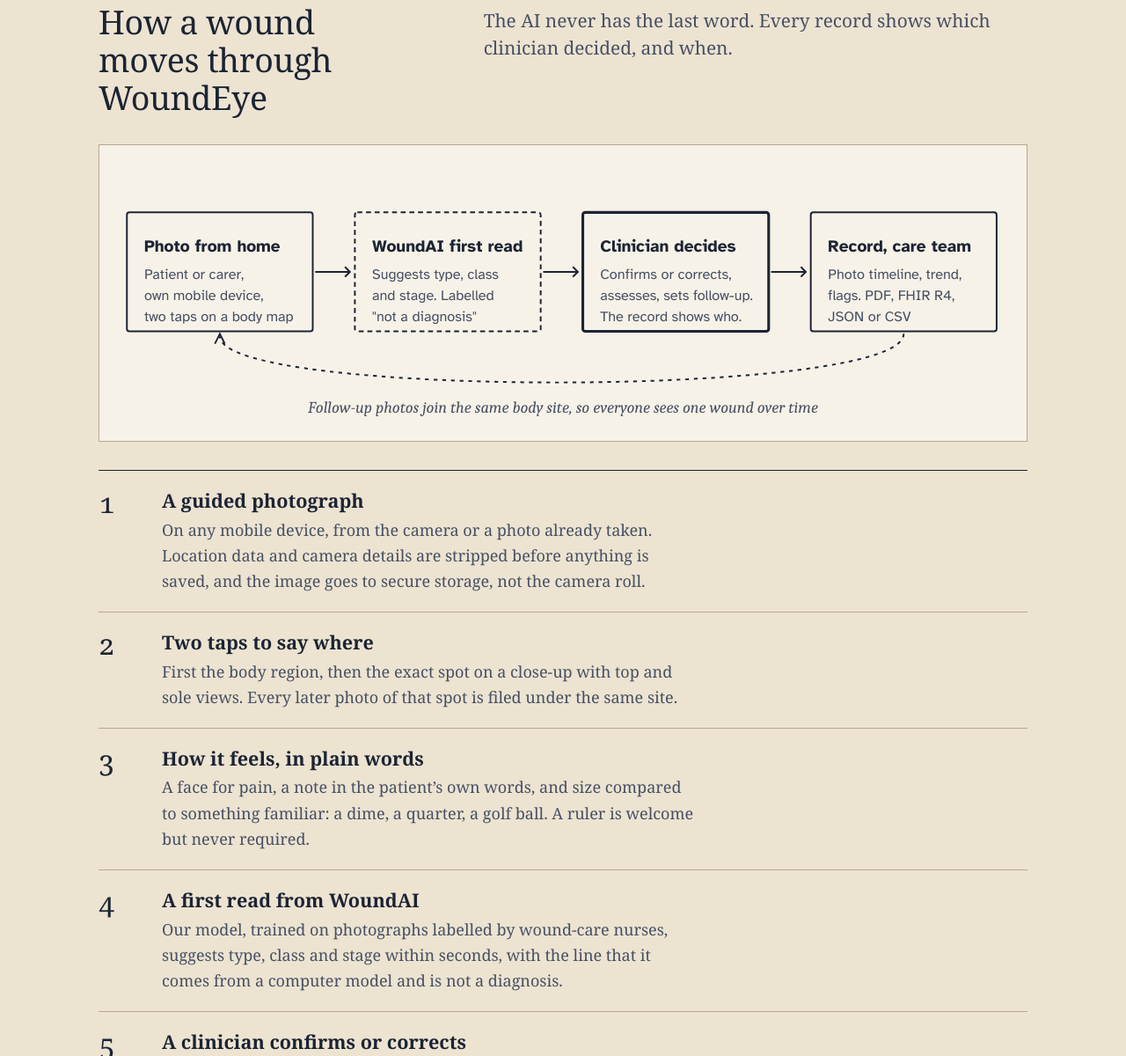
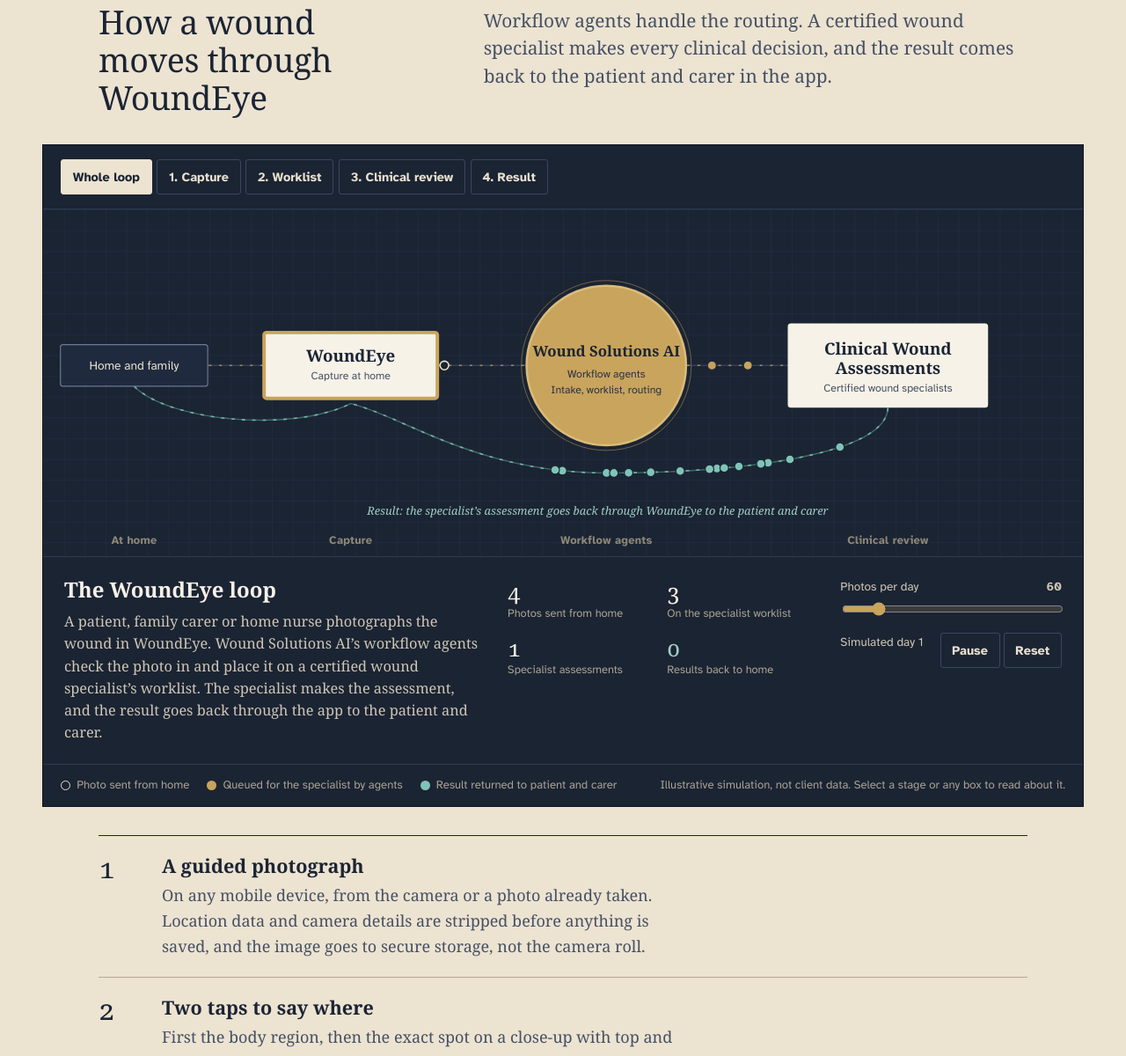
Before and after one commit to TrustedSciences/wounds-ai.site, a plain HTML site: page woundeye.html in a window 1280 px wide. Shown: the part 1120-2320 px from the top of the page at 88% size. Drawn offline with Linux system fonts and the light colour scheme; animation ran at ten frames a second.

Commit message:
Add files via upload

```diff
--- a/assets/flow.js
+++ b/assets/flow.js
@@ -66,8 +66,31 @@
       } }
   };
 
+  // WoundEye-only variant (used on the WoundEye page): home -> WoundEye -> agents -> specialist -> result back home
+  var variant = root.getAttribute('data-variant');
+  var LAYOUTS_WE = {
+    h: { W: 1200, H: 400, dir: 'h', resultLabel: [640, 352],
+      caps: [[105, 'At home'], [355, 'Capture'], [650, 'Workflow agents'], [975, 'Clinical review']],
+      pos: { home: [105, 180, 170, 48], we: [355, 180, 200, 76], ai: [650, 180, 92], cwa: [975, 180, 230, 96] } },
+    v: { W: 400, H: 640, dir: 'v', resultLabel: null,
+      pos: { home: [190, 50, 210, 46], we: [190, 160, 210, 68], ai: [190, 340, 82], cwa: [190, 540, 250, 86] } }
+  };
+  var STAGES_WE = [
+    { n: 0, title: 'The WoundEye loop',
+      body: 'A patient, family carer or home nurse photographs the wound in WoundEye. Wound Solutions AI\u2019s workflow agents check the photo in and place it on a certified wound specialist\u2019s worklist. The specialist makes the assessment, and the result goes back through the app to the patient and carer.' },
+    { n: 1, title: 'Capture',
+      body: 'One guided photo on any mobile device, two taps on a body map to mark the spot, and a few plain questions about pain and size. Location data and camera details are stripped before the photo is stored.' },
+    { n: 2, title: 'Worklist',
+      body: 'Workflow agents do the administrative work. They check that the photo is usable and filed to the right body site, add it to the specialist\u2019s worklist, track it until it has been reviewed, send reminders and schedule follow-ups. They make no clinical decisions.' },
+    { n: 3, title: 'Clinical review',
+      body: 'A certified wound specialist reviews the photograph and its location, determines wound type and stage, screens for infection and sets the follow-up. Every clinical decision is theirs, and the record shows who decided, and when.' },
+    { n: 4, title: 'Result',
+      body: 'The specialist\u2019s result comes back through WoundEye in plain language: what the wound is, what to do tonight, the signs that mean call 911, and the follow-up date. The carer sees it too, and every follow-up photo joins the same wound\u2019s timeline.' }
+  ];
+  if (variant === 'woundeye') STAGES = STAGES_WE;
+
   // ---------------------------------------------------------------- state
-  var S = { L: null, mode: 'both', perDay: 150, playing: !reduce, stage: 0, focus: null,
+  var S = { L: null, mode: variant === 'woundeye' ? 'home' : 'both', perDay: (root.querySelector("[data-rate]") ? +root.querySelector("[data-rate]").value : 150), playing: !reduce, stage: 0, focus: null,
             counts: { captured: 0, read: 0, confirmed: 0, flagged: 0, record: 0, results: 0 }, simSeconds: 0 };
   var svg, gEdges, gFlow, gNodes, gParts, paths = {}, nodeEls = {}, particles = [], pool = [];
   var spawnAcc = 0, last = 0;
@@ -123,7 +146,7 @@
   // ---------------------------------------------------------------- build
   function build() {
     var wide = root.clientWidth >= 760;
-    var L = LAYOUTS[wide ? 'h' : 'v'];
+    var L = (variant === 'woundeye' ? LAYOUTS_WE : LAYOUTS)[wide ? 'h' : 'v'];
     if (S.L === L && svg) return;
     S.L = L;
     stage.innerHTML = '';
@@ -140,7 +163,7 @@
 
     // column captions
     var cap = el('g', { 'class': 'flow-caps' }, svg);
-    var caps = L.dir === 'h'
+    var caps = L.caps ? L.caps : L.dir === 'h'
       ? [[95, 'Where wounds are seen'], [345, 'Capture'], [612, 'Workflow agents'], [880, 'Clinical review'], [1110, 'Act and record']]
       : [];
     caps.forEach(function (c) { var t = el('text', { x: c[0], y: L.H - 14, 'text-anchor': 'middle' }, cap); t.textContent = c[1]; });
@@ -148,27 +171,32 @@
     gEdges = el('g', {}, svg);
     gFlow = el('g', {}, svg);
     EDGES.forEach(function (e) {
+      if (!L.pos[e[0]] || !L.pos[e[1]]) return;
       var id = e[0] + '-' + e[1], d = edgePath(e[0], e[1]);
       var base = el('path', { d: d, 'class': 'edge', 'data-a': e[0], 'data-b': e[1] }, gEdges);
       var flow = el('path', { d: d, 'class': 'edge-flow', 'data-a': e[0], 'data-b': e[1] }, gFlow);
       paths[id] = { el: base, flow: flow, len: base.getTotalLength(), a: e[0], b: e[1] };
     });
-    var lp = loopPath();
-    var lb = el('path', { d: lp, 'class': 'edge loop', 'data-a': 'dash', 'data-b': 'wr' }, gEdges);
-    el('path', { d: lp, 'class': 'edge-flow loop', 'data-a': 'dash', 'data-b': 'wr' }, gFlow);
-    paths['loop'] = { el: lb, len: lb.getTotalLength(), a: 'dash', b: 'wr' };
+    if (L.pos.dash && L.pos.wr) {
+      var lp = loopPath();
+      var lb = el('path', { d: lp, 'class': 'edge loop', 'data-a': 'dash', 'data-b': 'wr' }, gEdges);
+      el('path', { d: lp, 'class': 'edge-flow loop', 'data-a': 'dash', 'data-b': 'wr' }, gFlow);
+      paths['loop'] = { el: lb, len: lb.getTotalLength(), a: 'dash', b: 'wr' };
+    }
     var rp = resultPath();
     var rb = el('path', { d: rp, 'class': 'edge result', 'data-a': 'cwa', 'data-b': 'home' }, gEdges);
     el('path', { d: rp, 'class': 'edge-flow result', 'data-a': 'cwa', 'data-b': 'home' }, gFlow);
     paths['result'] = { el: rb, len: rb.getTotalLength(), a: 'cwa', b: 'home' };
     if (L.resultLabel) { var rl = el('text', { 'class': 'result-label', x: L.resultLabel[0], y: L.resultLabel[1], 'text-anchor': 'middle' }, svg); rl.textContent = 'Result: the specialist\u2019s assessment goes back through WoundEye to the patient and carer'; }
+    if (L.loopLabel) {
     var ll = el('text', { 'class': 'loop-label', x: L.loopLabel[0], y: L.loopLabel[1], 'text-anchor': L.dir === 'h' ? 'middle' : 'start' }, svg);
     if (L.dir === 'v') ll.setAttribute('transform', 'rotate(-90 ' + L.loopLabel[0] + ' ' + L.loopLabel[1] + ')');
     ll.textContent = L.dir === 'h' ? 'Follow-up: the next assessment joins the same wound’s timeline' : 'Follow-up joins the same timeline';
+    }
 
     gParts = el('g', {}, svg);
     gNodes = el('g', {}, svg);
-    Object.keys(NODES).forEach(function (id) { drawNode(id); });
+    Object.keys(NODES).forEach(function (id) { if (L.pos[id]) drawNode(id); });
 
     applyFocus();
   }
@@ -233,6 +261,7 @@
       var n = NODES[id];
       var hidden = offMode(id);
       var on = f ? (id === f) : (st === 0 || n.stage === st);
+      if (variant === 'woundeye' && !f && st === 4) on = (id === 'home' || id === 'we');
       nodeEls[id].classList.toggle('dim', !on || hidden);
       nodeEls[id].classList.toggle('hidden-mode', hidden);
       nodeEls[id].classList.toggle('focus', id === f);
@@ -240,6 +269,7 @@
     svg.querySelectorAll('.edge, .edge-flow').forEach(function (p) {
       var a = p.getAttribute('data-a'), b = p.getAttribute('data-b');
       var on = f ? (a === f || b === f) : (st === 0 || NODES[a].stage === st || NODES[b].stage === st);
+      if (variant === 'woundeye' && !f && st) on = st === 4 ? p.classList.contains('result') : (!p.classList.contains('result') && on);
       var hidden = offMode(a) || offMode(b);
       p.classList.toggle('dim', !on || hidden);
       p.classList.toggle('off', hidden);
@@ -263,6 +293,7 @@
     var flag = Math.random() < 0.12;
     if (flag) { route.push('cwa-dash'); if (!home) route.push('loop'); }
     else route.push(pick(['cwa-dash', 'cwa-rec', 'cwa-rec', 'cwa-ehr', 'cwa-trend']));
+    route = route.filter(function (id) { return paths[id]; });
     var c = pool.pop() || el('circle', { r: S.L.dir === 'h' ? 5 : 5.5 }, gParts);
     c.style.display = '';
     setState(c, 'raw');
--- a/assets/styles.css
+++ b/assets/styles.css
@@ -520,3 +520,4 @@ main > section.section:has(.photo-band) .muted, main > section.section:has(.phot
 .flow-intro .flow { scroll-margin-top: calc(4.5rem + 1rem); }
 /* Home: every section after the flow also snaps under the menu */
 main > .hero ~ section:not(.flow-intro) { scroll-margin-top: calc(4.5rem + 1px); }
+.flow-we .flow-counts { grid-template-columns: repeat(2, minmax(0,1fr)); }
--- a/woundeye.html
+++ b/woundeye.html
@@ -144,41 +144,52 @@
   <div class="wrap">
     <div class="section-head">
       <h2>How a wound moves through WoundEye</h2>
-      <p class="lede">The AI never has the last word. Every record shows which clinician decided, and when.</p>
+      <p class="lede">Workflow agents handle the routing. A certified wound specialist makes every clinical decision, and the result comes back to the patient and carer in the app.</p>
     </div>
-    <figure class="figure mt-2"><div class="plate"><svg viewBox="0 0 720 210" role="img" aria-labelledby="loop-t">
-  <title id="loop-t">How a wound moves through WoundEye: a photo from home, a first read from WoundAI, a clinician's decision, and a dated record for the care team</title>
-  <g font-family="Atkinson Hyperlegible, sans-serif" fill="#1B2433">
-    <g fill="none" stroke="#1B2433" stroke-width="1.4">
-      <rect x="8" y="40" width="150" height="96" rx="2"/>
-      <rect x="192" y="40" width="150" height="96" rx="2" stroke-dasharray="4 3"/>
-      <rect x="376" y="40" width="150" height="96" rx="2" stroke-width="2.2"/>
-      <rect x="560" y="40" width="150" height="96" rx="2"/>
-      <path d="M160 88h28M184 84l4 4-4 4M344 88h28M368 84l4 4-4 4M528 88h28M552 84l4 4-4 4"/>
-      <path d="M635 138 C 635 190 83 190 83 140" stroke-dasharray="3 4"/>
-      <path d="M79 146 83 138 87 146"/>
-    </g>
-    <g font-size="13.5" font-weight="700">
-      <text x="22" y="72">Photo from home</text>
-      <text x="206" y="72">WoundAI first read</text>
-      <text x="390" y="72">Clinician decides</text>
-      <text x="574" y="72">Record, care team</text>
-    </g>
-    <g font-size="11.5" fill="#465063">
-      <text x="22" y="94">Patient or carer,</text><text x="22" y="111">own mobile device,</text><text x="22" y="128">two taps on a body map</text>
-      <text x="206" y="94">Suggests type, class</text><text x="206" y="111">and stage. Labelled</text><text x="206" y="128">"not a diagnosis"</text>
-      <text x="390" y="94">Confirms or corrects,</text><text x="390" y="111">assesses, sets follow-up.</text><text x="390" y="128">The record shows who.</text>
-      <text x="574" y="94">Photo timeline, trend,</text><text x="574" y="111">flags. PDF, FHIR R4,</text><text x="574" y="128">JSON or CSV</text>
-    </g>
-    <text x="360" y="202" text-anchor="middle" font-family="Caladea, Cambria, serif" font-style="italic" font-size="13" fill="#465063">Follow-up photos join the same body site, so everyone sees one wound over time</text>
-  </g>
-</svg></div></figure>
+  </div>
+  <div class="wrap flow-wide mt-2">
+    <div class="flow flow-we" id="wsa-flow" data-variant="woundeye">
+  <div class="flow-bar">
+    <div class="flow-steps" role="group" aria-label="Stages">
+      <button type="button" data-stage="0" aria-pressed="true">Whole loop</button>
+      <button type="button" data-stage="1">1. Capture</button>
+      <button type="button" data-stage="2">2. Worklist</button>
+      <button type="button" data-stage="3">3. Clinical review</button>
+      <button type="button" data-stage="4">4. Result</button>
+    </div>
+  </div>
+  <div class="flow-body">
+    <div class="flow-stage"></div>
+    <div class="flow-side">
+      <div class="flow-panel" aria-live="polite"><h3 class="panel-title"></h3><p class="panel-body"></p></div>
+      <div class="flow-counts">
+        <div><b data-count="captured">0</b>Photos sent from home</div>
+        <div><b data-count="read">0</b>On the specialist worklist</div>
+        <div><b data-count="confirmed">0</b>Specialist assessments</div>
+        <div class="res"><b data-count="results">0</b>Results back to home</div>
+      </div>
+      <div class="flow-rate">
+        <div class="row"><label for="flow-rate">Photos per day</label><b data-rate-out>60</b></div>
+        <input id="flow-rate" type="range" min="20" max="300" step="10" value="60" data-rate>
+        <div class="row" style="margin-top:.75rem"><span data-day>Simulated day 1</span><span><button type="button" data-play>Pause</button> <button type="button" data-reset>Reset</button></span></div>
+      </div>
+    </div>
+  </div>
+  <div class="flow-legend">
+    <span><i class="l-raw"></i>Photo sent from home</span>
+    <span><i class="l-read"></i>Queued for the specialist by agents</span>
+    <span><i class="l-result"></i>Result returned to patient and carer</span>
+    <span class="flow-foot">Illustrative simulation, not client data. Select a stage or any box to read about it.</span>
+  </div>
+</div>
+  </div>
+  <div class="wrap">
     <ol class="steps">
       <li><div><h3>A guided photograph</h3><p>On any mobile device, from the camera or a photo already taken. Location data and camera details are stripped before anything is saved, and the image goes to secure storage, not the camera roll.</p></div></li>
       <li><div><h3>Two taps to say where</h3><p>First the body region, then the exact spot on a close-up with top and sole views. Every later photo of that spot is filed under the same site.</p></div></li>
       <li><div><h3>How it feels, in plain words</h3><p>A face for pain, a note in the patient&rsquo;s own words, and size compared to something familiar: a dime, a quarter, a golf ball. A ruler is welcome but never required.</p></div></li>
-      <li><div><h3>A first read from WoundAI</h3><p>Our model, trained on photographs labelled by wound-care nurses, suggests type, class and stage within seconds, with the line that it comes from a computer model and is not a diagnosis.</p></div></li>
-      <li><div><h3>A clinician confirms or corrects</h3><p>The clinician agrees or changes the result, completes a structured assessment and sets the follow-up. The clinician&rsquo;s answer is what the patient receives.</p></div></li>
+      <li><div><h3>Onto a specialist&rsquo;s worklist</h3><p>Workflow agents check that the photo is usable and filed to the right body site, then place it on a certified wound specialist&rsquo;s worklist and track it until it has been reviewed.</p></div></li>
+      <li><div><h3>A specialist assesses, and the result comes back</h3><p>The specialist determines type and stage, completes a structured assessment and sets the follow-up. The result returns through the app in plain language, to the patient and to their carer.</p></div></li>
     </ol>
   </div>
 </section>
@@ -253,6 +264,7 @@
   </div>
 </section>
 <div class="wrap"><p class="small" style="padding:1.5rem 0">WoundEye and WoundAI are products of Wound Solutions AI, LLC. WoundAI is decision support; a clinician confirms every result. WoundAI is not cleared or authorized by the FDA. WoundEye does not diagnose, treat, cure or prevent disease. Informational only.</p></div>
+<script src="assets/flow.js"></script>
 </main>
 <footer class="site-footer">
   <div class="wrap">
```
Also changed, not shown: 1 other file.
